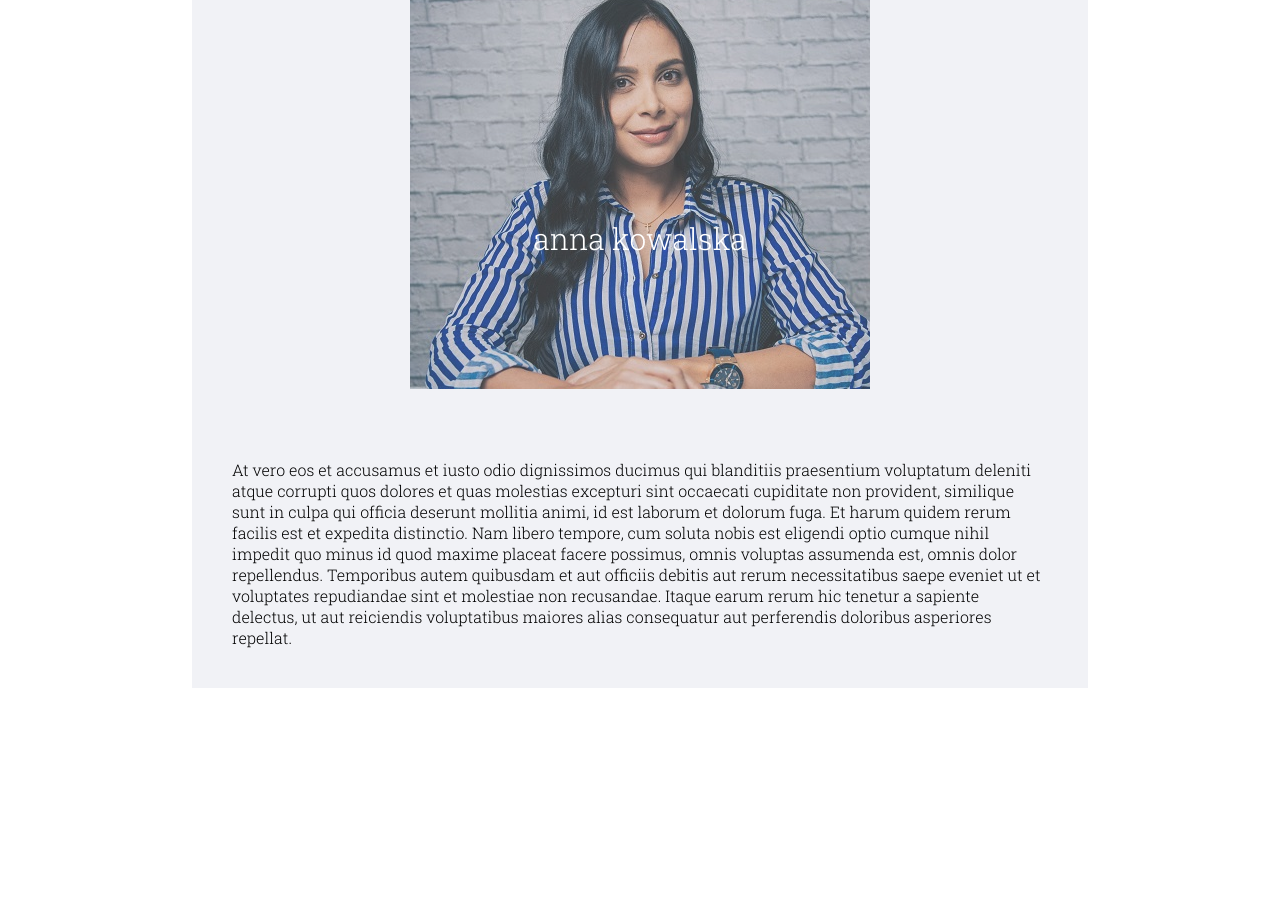
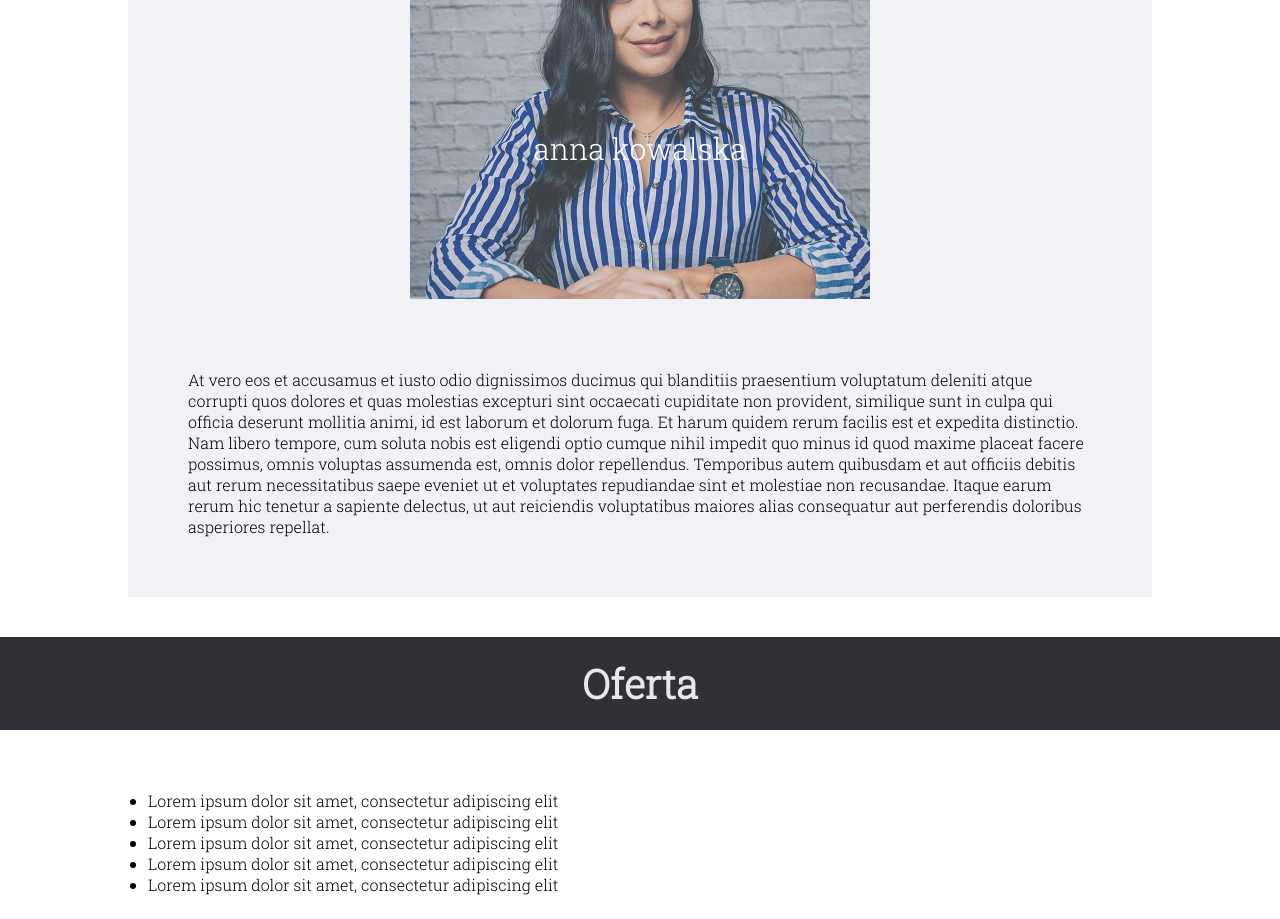
Before and after one commit to pkproject-office/PracowniaProtetyczna, a website: page index.html in a window 1280 px wide. Shown: the part 1004-1923 px from the top of the page. Drawn offline with Linux system fonts and the light colour scheme.

Commit message:
add section offer

```diff
--- a/index.html
+++ b/index.html
@@ -21,6 +21,7 @@
                 <ul class="nav-links">
                     <li><a href="#Home">Home</a></li>
                     <li><a href="#About">O nas</a></li>
+                    <li><a href="#Offer">Oferta</a></li>
                     <li><a href="#Gallery">Galeria</a></li>
                     <li><a href="#Contact">Kontakt</a></li>
                 </ul>
@@ -53,6 +54,20 @@
                 necessitatibus saepe eveniet ut et voluptates repudiandae sint et molestiae non recusandae. Itaque earum
                 rerum hic tenetur a sapiente delectus, ut aut reiciendis voluptatibus maiores alias consequatur aut
                 perferendis doloribus asperiores repellat.</p>
+        </div>
+    </div>
+
+
+    <div class="introduction">
+        <h2 id="Offer">Oferta</h2>
+        <div class="introduction-container">
+            <ul>
+                <li>Lorem ipsum dolor sit amet, consectetur adipiscing elit</li>
+                <li>Lorem ipsum dolor sit amet, consectetur adipiscing elit</li>
+                <li>Lorem ipsum dolor sit amet, consectetur adipiscing elit</li>
+                <li>Lorem ipsum dolor sit amet, consectetur adipiscing elit</li>
+                <li>Lorem ipsum dolor sit amet, consectetur adipiscing elit</li>
+            </ul>
         </div>
     </div>
 
--- a/sass/style.scss
+++ b/sass/style.scss
@@ -79,10 +79,11 @@ nav {
 }
 
 .intro-container {
-    width: 70%;
-    margin: 150px auto;
     background-color: #f1f2f6;
     display: flex;
+    padding: 20px;
+    width: 80%;
+    margin: 40px auto;
 }
 
 .intro-contain h2{
@@ -160,9 +161,30 @@ nav {
   transition-property: opacity, transform;
 }
 
-.image:hover .details p{
+.image:hover .details p {
 	opacity: 1;
 	transform: translateY(-40px);
+}
+
+.introduction h2 {
+  text-align: center;
+  font-size: 40px;
+  margin: 40px auto;
+  padding: 20px;
+  background-color: #303036;
+  color: rgb(235, 231, 231);
+}
+
+.introduction-container {
+  padding: 20px;
+  width: 80%;
+  margin: 40px auto;
+}
+
+.introduction-container ul{
+  display:flex;
+  flex-direction: column;
+  justify-content: center;
 }
 
 .gallery h2{
```
Also changed, not shown: css/style.css, 1 other file. Lines whose indentation alone changed are shown as unchanged.
